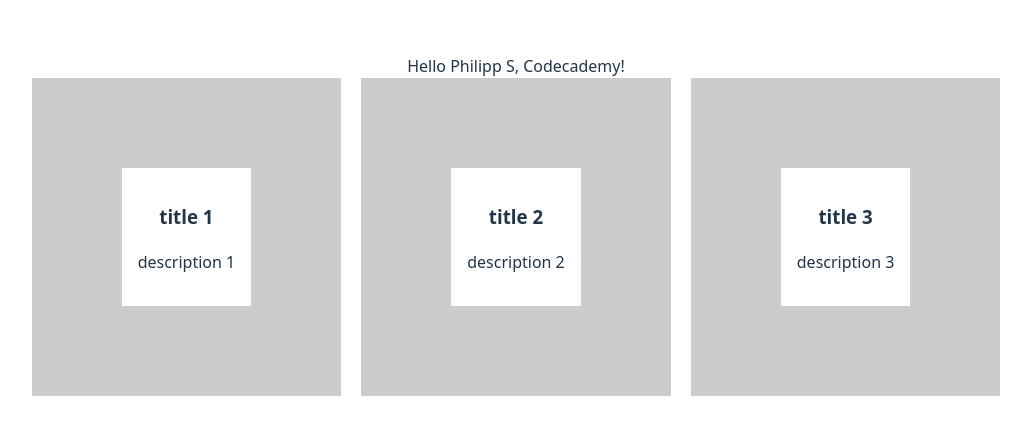
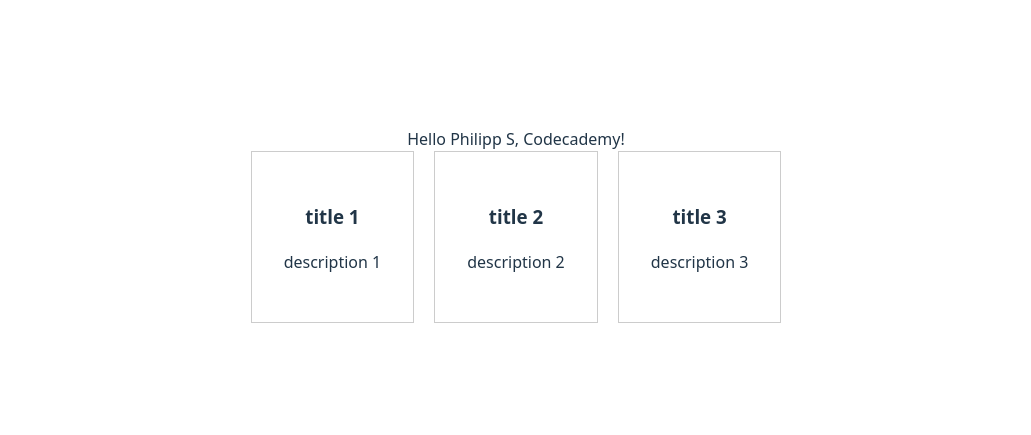
Before and after one commit to philippshchekin-art/vite-project, a React (Vite) app: page / in a window 1280 px wide. Shown: the part 175-610 px from the top of the page, without its empty margins (124-1155 px from the left). Built offline with nearby package versions, Linux system fonts and the light colour scheme.

Commit message:
normal border and spacig

```diff
--- a/src/App.css
+++ b/src/App.css
@@ -34,8 +34,8 @@
 }
 
 .card {
-  padding: 1em;
-  border: 90px solid #ccc;
+  padding: 2em;
+  border: 1px solid #ccc;
 }
 
 .read-the-docs {
```
